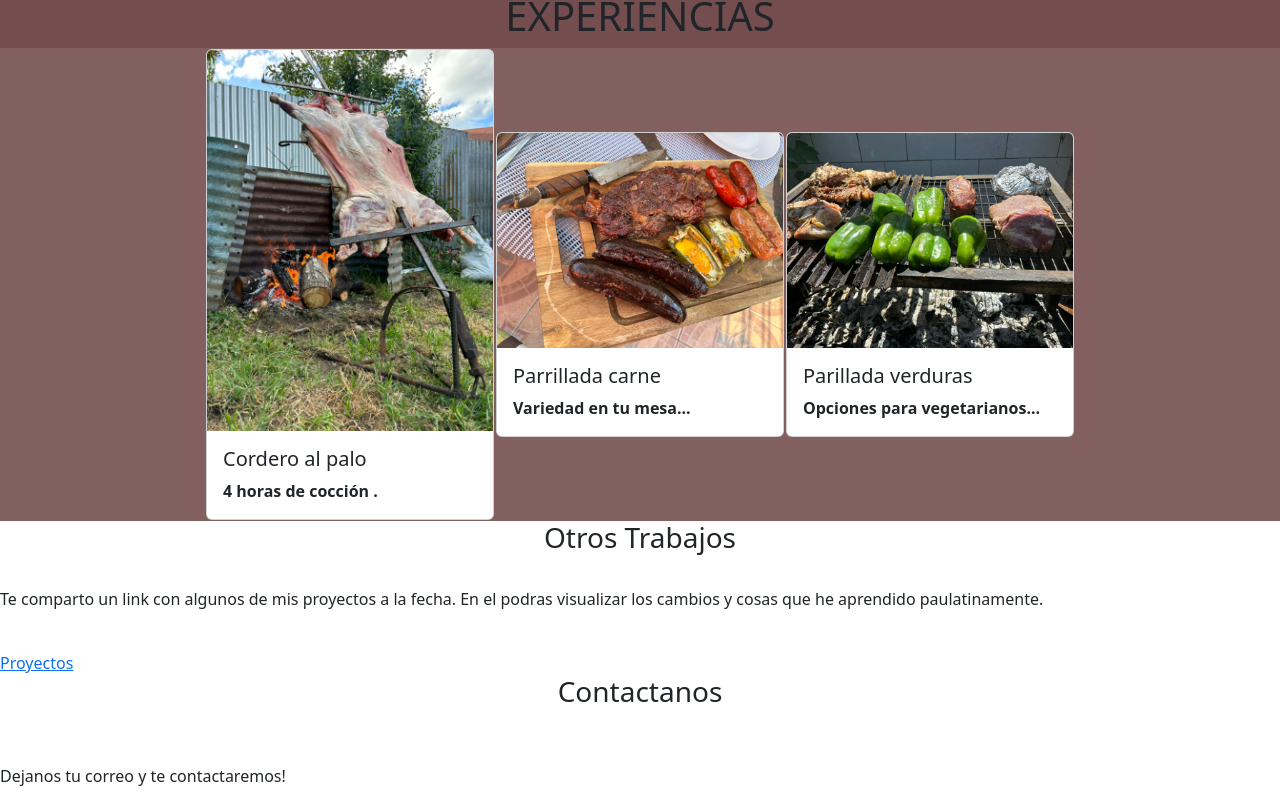
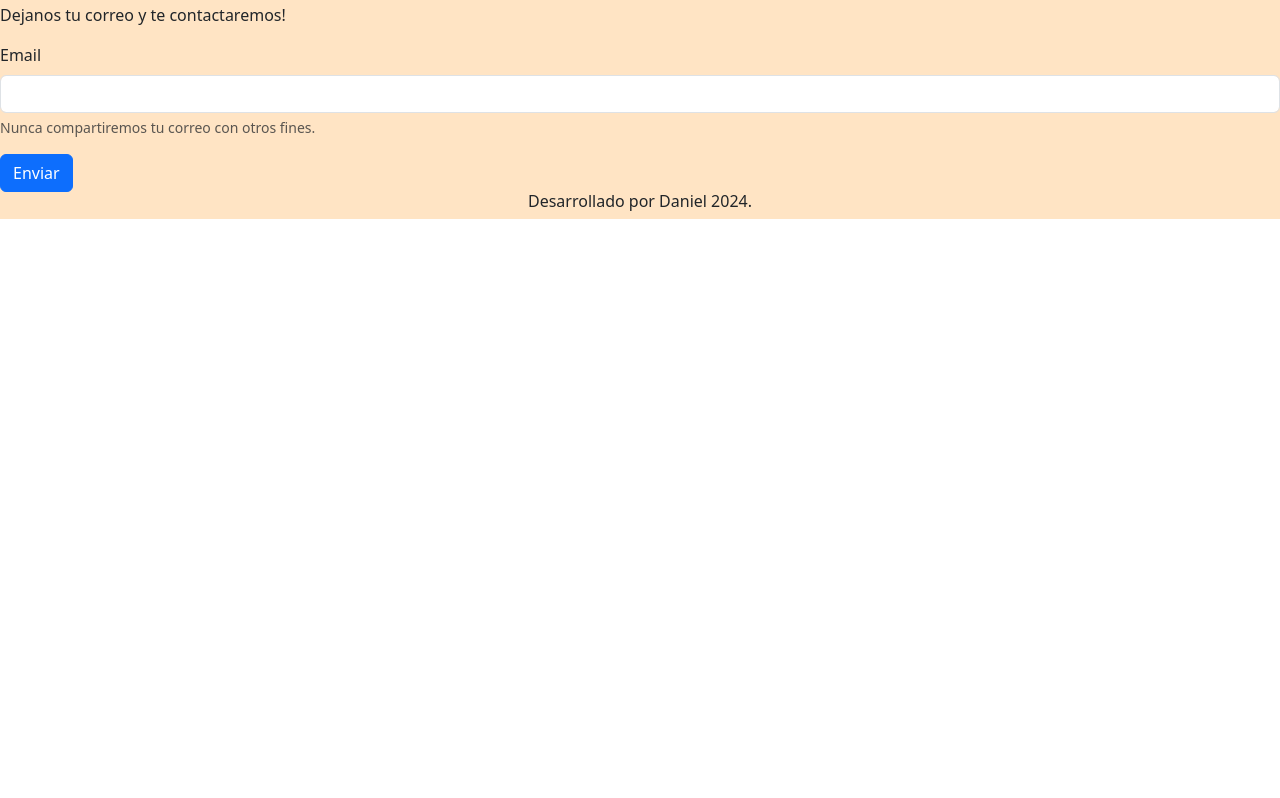
Before and after one commit to Jhoandry-prog/Desaf-o6, a plain HTML site: page index.html in a window 1280 px wide. Shown: the part 1565-2363 px from the top of the page. After the commit the page ends 1784 px from the top, so only its background shows below. Drawn offline with nearby package versions, Linux system fonts and the light colour scheme.

Commit message:
último cambio antes de modificaciones de compañeros

```diff
--- a/Assets/css/style.css
+++ b/Assets/css/style.css
@@ -1,6 +1,14 @@
-.bienvenida{
 
 
+.bienvenida{
+    background-color: bisque;
+}
+
+
+img{
+    width: 350px;
+    height: 450px;
+    border-radius: 50px;
 }
 
 
@@ -30,7 +38,7 @@
 .experiencias{
     display: flex;
     justify-content: center;
-    background-color: rgb(116, 78, 78);
+    background-color: bisque;
 }
 
 .opciones{
@@ -39,7 +47,16 @@
     background-color: rgb(130, 96, 96);
 }
 
+.otrostrabajos{
+    background-color: bisque;
+}
+
+.contacto{
+    background-color: bisque;
+}
+
 .footer{
     display: flex;
     justify-content: center;
+    background-color: bisque;
 }
```
Also changed, not shown: portafolio.html (+9 -1 lines).
